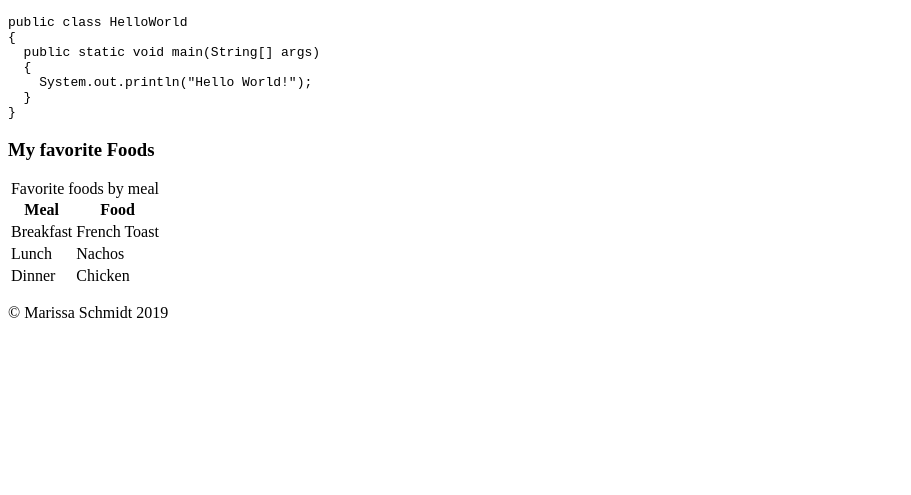
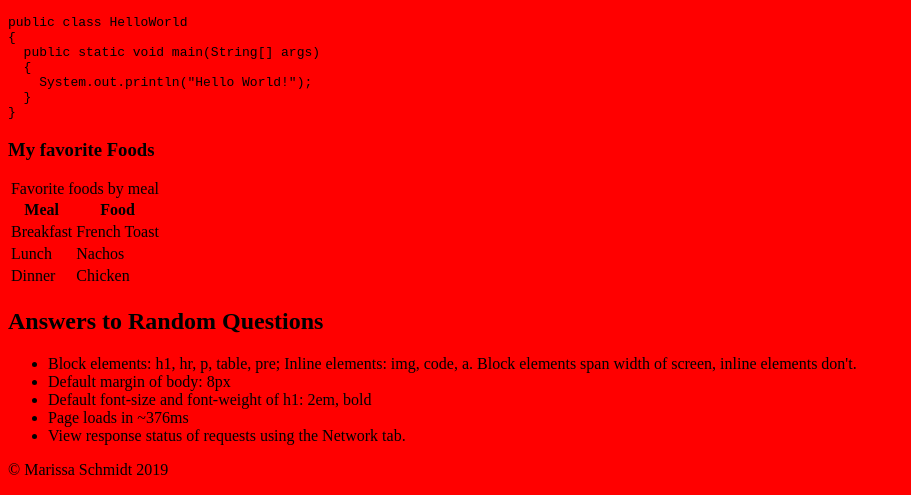
Before and after one commit to BoiseStateCS401/html-css-team-activity-marissaandme, a plain HTML site: page index.html in a window 1280 px wide. Shown: the part 938-1433 px from the top of the page, without its empty margins (0-911 px from the left). Before the commit the page ends 1276 px from the top, so only its background shows below. Drawn offline with Linux system fonts and the light colour scheme.

Commit message:
Initial import of stylesheet

```diff
--- a/index.html
+++ b/index.html
@@ -3,6 +3,7 @@
 <head>
   <meta charset="utf-8" />
   <title>Marissa's CS401 Website</title>
+  <link href="style.css" type="text/css" rel="stylesheet" />
 </head>
 <body>
   <h1>Marissa's CS401 Website</h1>
@@ -48,6 +49,14 @@
     <tr><td>Dinner</td><td>Chicken</td></tr>
   </tbody>
   </table>
+  <h2>Answers to Random Questions</h2>
+  <ul>
+	  <li>Block elements: h1, hr, p, table, pre; Inline elements: img, code, a. Block elements span width of screen, inline elements don't. </li>
+	  <li>Default margin of body: 8px</li>
+	  <li>Default font-size and font-weight of h1: 2em, bold </li>
+	  <li>Page loads in ~376ms</li>
+	  <li>View response status of requests using the Network tab.</li>
+  </ul>
   <p>&copy; Marissa Schmidt 2019</p>
 </body>
 </html>
--- /dev/null
+++ b/style.css
@@ -0,0 +1,4 @@
+body
+{
+	background-color: red;
+}
```
